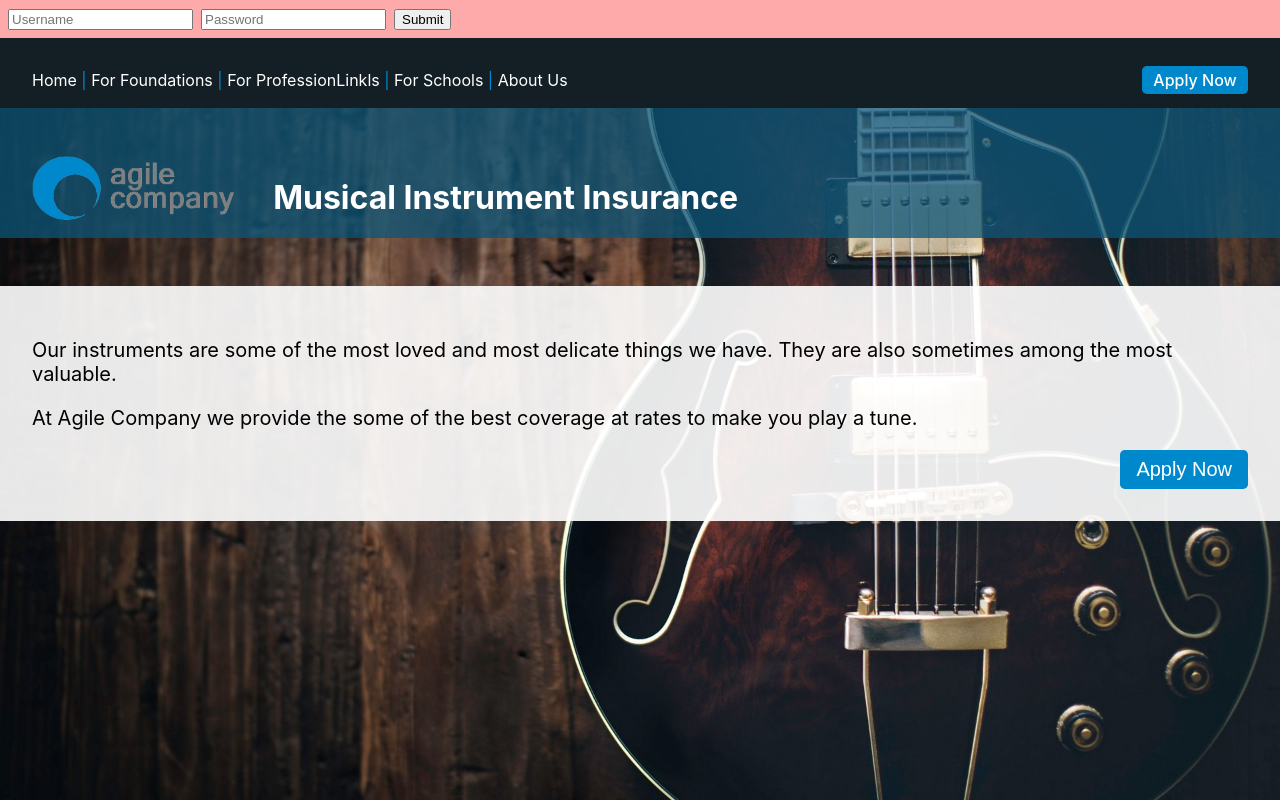
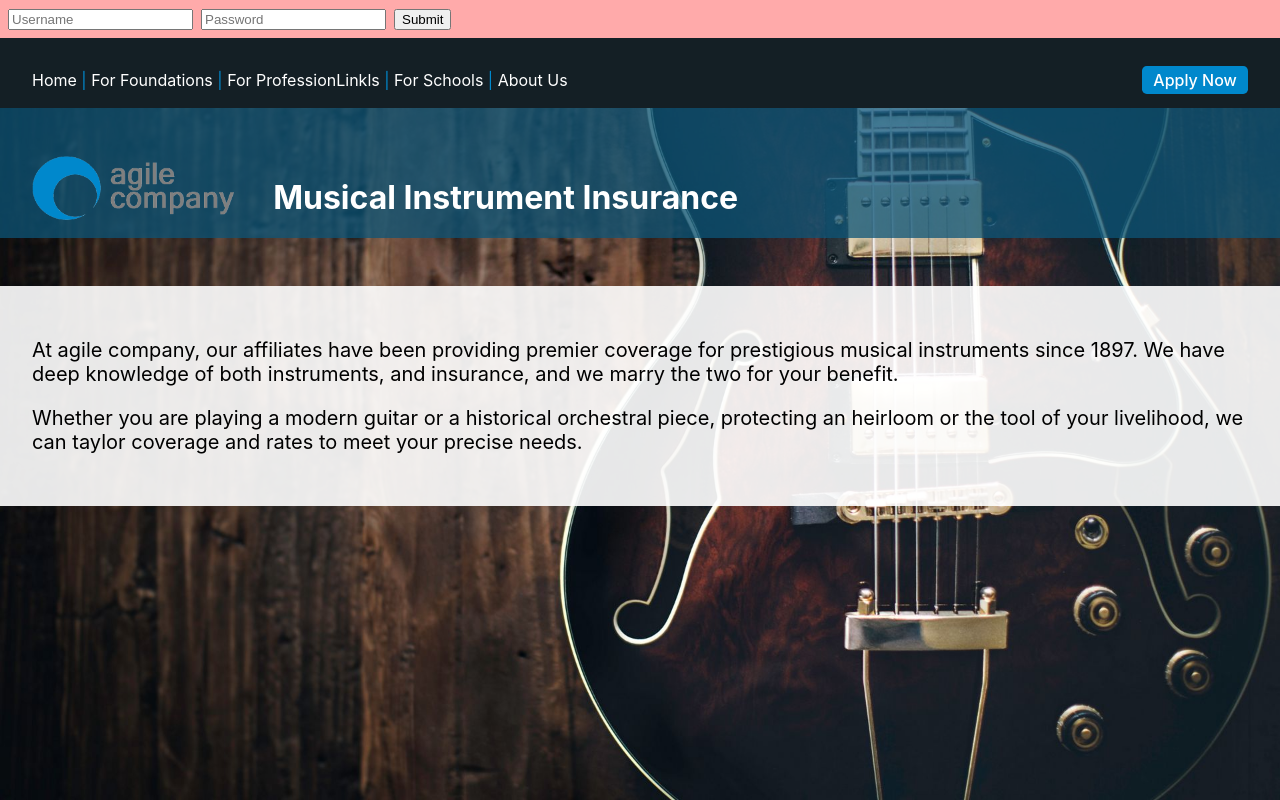
Before and after one commit to decisions-com/react-instrument-insurance, a React (Create React App) app: page / in a window 1280 px wide. Built offline with nearby package versions, Linux system fonts and the light colour scheme.

Commit message:
different dummy text

```diff
--- a/src/components/Home.tsx
+++ b/src/components/Home.tsx
@@ -1,5 +1,6 @@
 import * as React from "react";
 import "./Home.css";
+import { Link } from "react-router-dom";
 
 interface HomeComponentProps {
   onApplyClick: React.EventHandler<React.MouseEvent>;
@@ -10,18 +11,19 @@ const HomeComponent: React.FunctionComponent<HomeComponentProps> = props => {
     <div className="mii-home">
       <section className="mii-home-content">
         <p>
-          Our instruments are some of the most loved and most delicate things we
-          have. They are also sometimes among the most valuable.
+          At agile company, our affiliates have been providing premier coverage
+          for prestigious musical instruments since 1897. We have deep knowledge
+          of both instruments, and insurance, and we marry the two for your
+          benefit.
         </p>
 
         <p>
-          At Agile Company we provide the some of the best coverage at rates to
-          make you play a tune.
+          Whether you are playing a modern guitar or a historical orchestral
+          piece, protecting an heirloom or the tool of your livelihood, we can
+          taylor coverage and rates to meet your precise needs.
         </p>
 
-        <div className="mii-home-controls">
-          <button onClick={props.onApplyClick}>Apply Now</button>
-        </div>
+        <div className="mii-home-controls" />
       </section>
     </div>
   );
```
